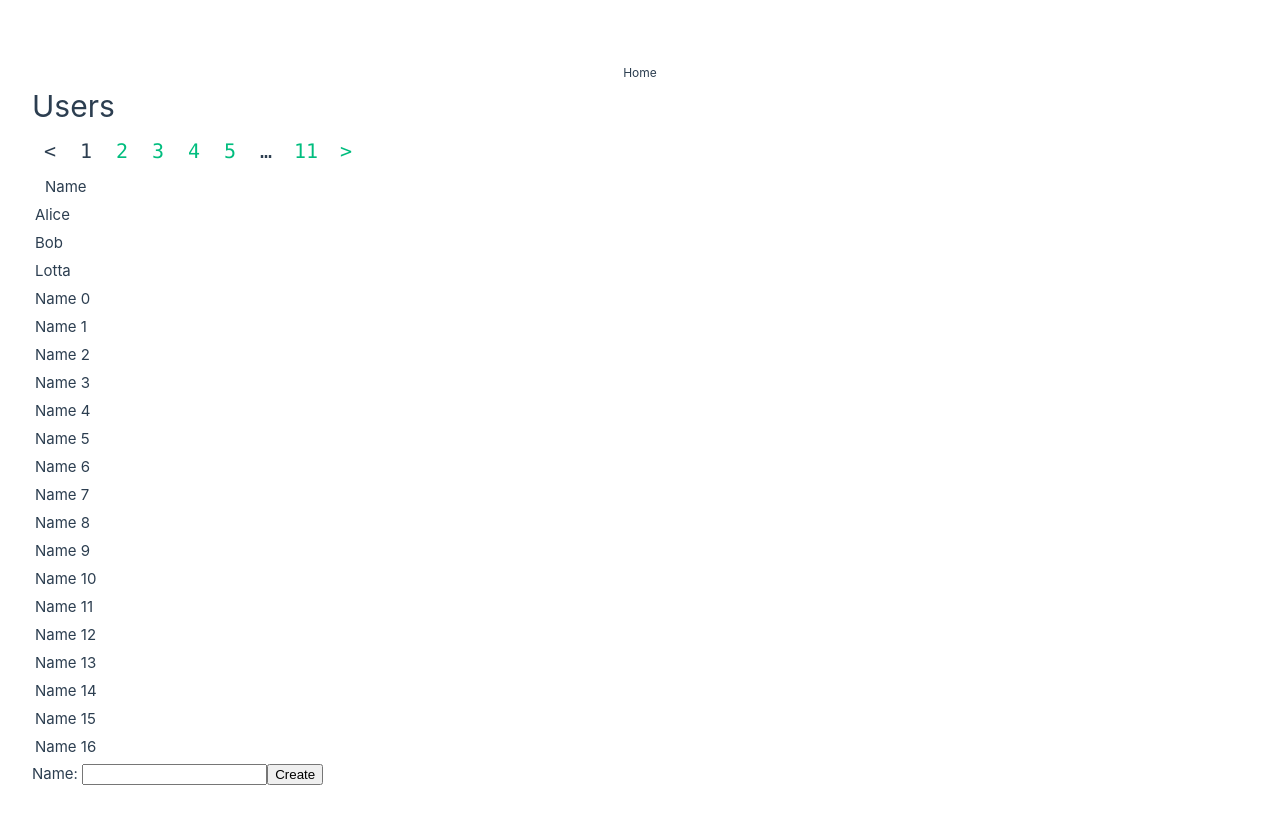
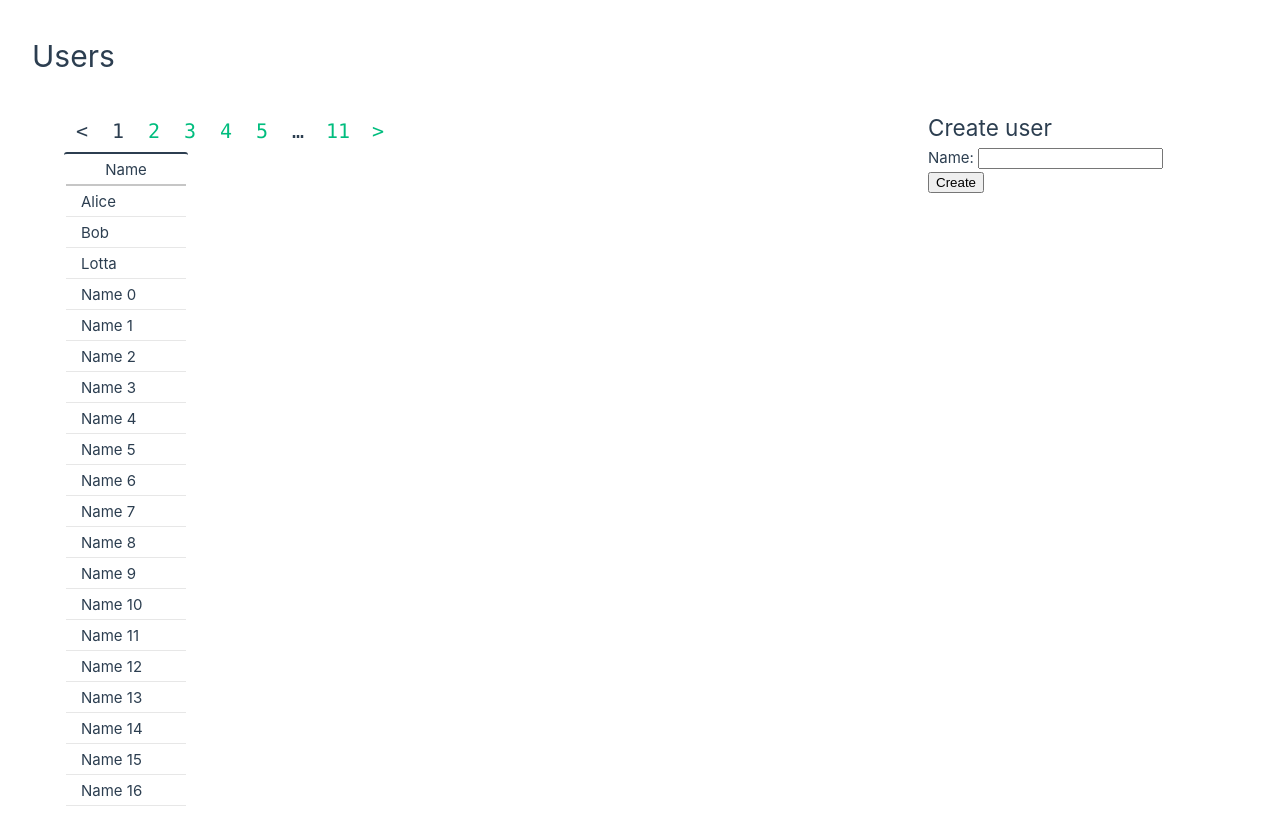
Before and after one commit to slovb/diggprov, a Vue app in the folder frontend/: page / in a window 1280 px wide. Shown: the top 834 px of the page. Built offline with nearby package versions, Linux system fonts and the light colour scheme.

Commit message:
Removing nav and styling

```diff
--- a/frontend/src/App.vue
+++ b/frontend/src/App.vue
@@ -1,52 +1,7 @@
 <script setup lang="ts">
-import { RouterLink, RouterView } from 'vue-router'
+import { RouterView } from 'vue-router'
 </script>
 
 <template>
-  <header>
-    <div class="wrapper">
-      <nav>
-        <RouterLink to="/">Home</RouterLink>
-      </nav>
-    </div>
-  </header>
-
   <RouterView />
 </template>
-
-<style scoped>
-header {
-  line-height: 1.5;
-  max-height: 100vh;
-}
-
-.logo {
-  display: block;
-  margin: 0 auto 2rem;
-}
-
-nav {
-  width: 100%;
-  font-size: 12px;
-  text-align: center;
-  margin-top: 2rem;
-}
-
-nav a.router-link-exact-active {
-  color: var(--color-text);
-}
-
-nav a.router-link-exact-active:hover {
-  background-color: transparent;
-}
-
-nav a {
-  display: inline-block;
-  padding: 0 1rem;
-  border-left: 1px solid var(--color-border);
-}
-
-nav a:first-of-type {
-  border: 0;
-}
-</style>
--- a/frontend/src/components/CreateUser.vue
+++ b/frontend/src/components/CreateUser.vue
@@ -14,6 +14,7 @@ function createUser() {
 
 <template>
   <div>
+    <h2>Create user</h2>
     <label
       >Name:
       <input v-model="newUserName" @keyup.enter="createUser" />
--- a/frontend/src/components/UserList.vue
+++ b/frontend/src/components/UserList.vue
@@ -20,3 +20,24 @@ const pageStore = usePageStore()
   </table>
   <p v-else>No users found here</p>
 </template>
+
+<style>
+table {
+  border-top: 2px solid var(--vt-c-indigo);
+  border-radius: 3px;
+}
+
+th {
+  border-bottom: 2px solid var(--color-border-hover);
+}
+
+td {
+  border-bottom: 1px solid var(--color-border);
+}
+
+th,
+td {
+  min-width: 120px;
+  padding: 2px 1em;
+}
+</style>
--- a/frontend/src/views/UserView.vue
+++ b/frontend/src/views/UserView.vue
@@ -5,10 +5,30 @@ import UserListPager from '@/components/UserListPager.vue'
 </script>
 
 <template>
-  <main>
+  <header>
     <h1>Users</h1>
-    <UserListPager></UserListPager>
-    <UserList></UserList>
-    <CreateUser></CreateUser>
+  </header>
+  <main class="main">
+    <div>
+      <UserListPager></UserListPager>
+      <UserList></UserList>
+    </div>
+    <div>
+      <CreateUser></CreateUser>
+    </div>
   </main>
 </template>
+
+<style>
+.main > div {
+  padding-top: 2em;
+}
+
+@media (min-width: 1024px) {
+  .main {
+    display: grid;
+    grid-template-columns: 3fr 1fr;
+    padding: 0 2rem;
+  }
+}
+</style>
```
Also changed, not shown: frontend/src/assets/logo.svg (deleted).
